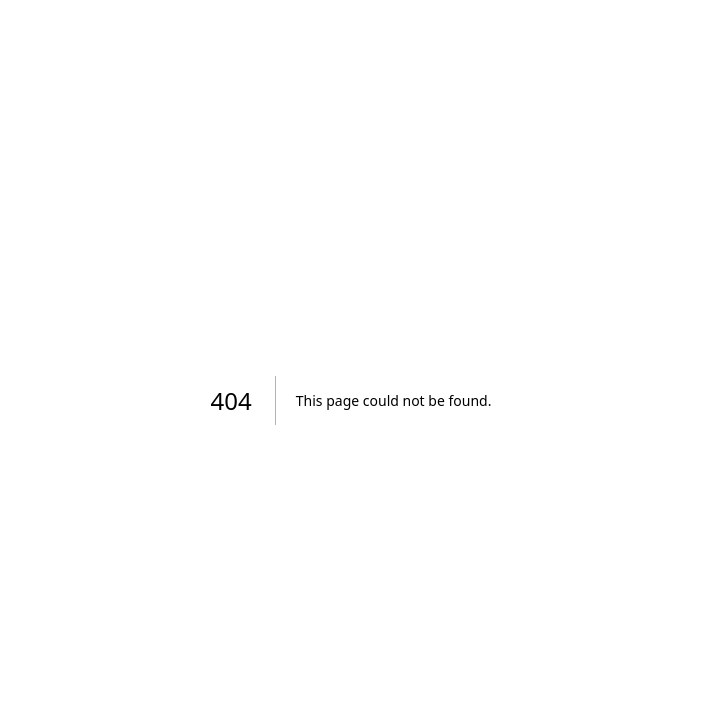
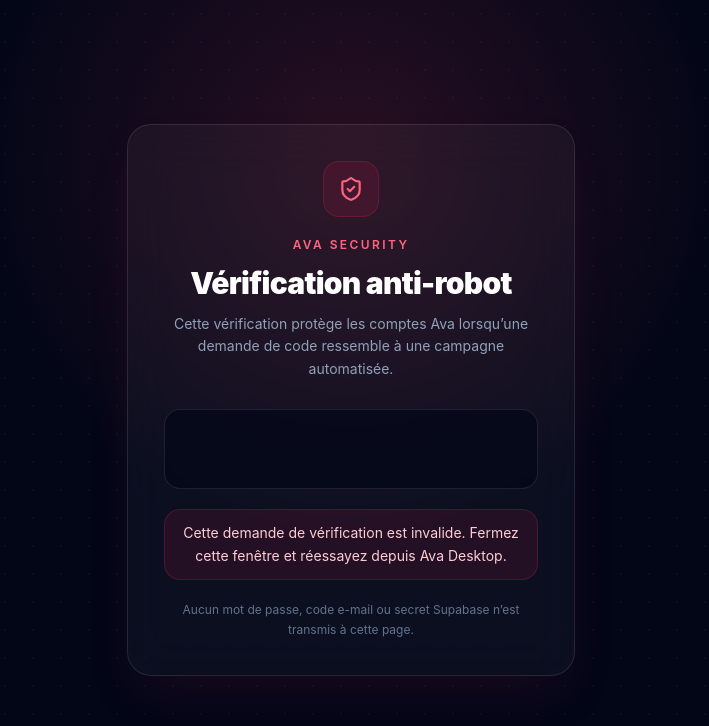
Before and after one commit to stayelles/ava-web, a Next.js app: page /security-check in a window 1280 px wide. Before the commit this address had no page. Shown: the top 726 px of the page, without its empty margins (289-998 px from the left). Built offline with nearby package versions, Linux system fonts and the light colour scheme.

Commit message:
Add Ava Turnstile security check

```diff
--- /dev/null
+++ b/app/security-check/layout.tsx
@@ -0,0 +1,10 @@
+import type { Metadata } from "next";
+
+export const metadata: Metadata = {
+  title: "Security check",
+  robots: { index: false, follow: false },
+};
+
+export default function SecurityCheckLayout({ children }: { children: React.ReactNode }) {
+  return children;
+}
--- /dev/null
+++ b/app/security-check/page.tsx
@@ -0,0 +1,120 @@
+"use client";
+
+import Script from "next/script";
+import { ShieldCheck } from "lucide-react";
+import { useCallback, useEffect, useRef, useState } from "react";
+
+declare global {
+  interface Window {
+    turnstile?: {
+      render: (target: string | HTMLElement, options: Record<string, unknown>) => string;
+      remove: (widgetId: string) => void;
+    };
+  }
+}
+
+type ChallengeConfig = {
+  siteKey: string;
+  action: "ava_desktop_otp";
+  state: string;
+};
+
+function readChallengeConfig(): ChallengeConfig | null {
+  const params = new URLSearchParams(window.location.search);
+  const siteKey = params.get("sitekey")?.trim() ?? "";
+  const action = params.get("action")?.trim() ?? "";
+  const state = params.get("state")?.trim() ?? "";
+  if (!/^[A-Za-z0-9_-]{10,100}$/.test(siteKey)) return null;
+  if (action !== "ava_desktop_otp") return null;
+  if (!/^[A-Za-z0-9_-]{32,80}$/.test(state)) return null;
+  return { siteKey, action, state };
+}
+
+export default function SecurityCheckPage() {
+  const [config, setConfig] = useState<ChallengeConfig | null>(null);
+  const [error, setError] = useState("");
+  const widgetId = useRef<string | null>(null);
+
+  useEffect(() => {
+    const parsed = readChallengeConfig();
+    if (!parsed) setError("Cette demande de vérification est invalide. Fermez cette fenêtre et réessayez depuis Ava Desktop.");
+    setConfig(parsed);
+  }, []);
+
+  const renderWidget = useCallback(() => {
+    if (!config || !window.turnstile || widgetId.current) return;
+    widgetId.current = window.turnstile.render("#ava-turnstile", {
+      sitekey: config.siteKey,
+      action: config.action,
+      theme: "dark",
+      size: "flexible",
+      appearance: "always",
+      callback: (token: string) => {
+        const callback = new URL("/security-check/callback/", window.location.origin);
+        callback.hash = new URLSearchParams({ token, state: config.state }).toString();
+        window.location.assign(callback.toString());
+      },
+      "error-callback": () => {
+        setError("La vérification n’a pas pu démarrer. Vérifiez votre connexion puis réessayez.");
+      },
+      "expired-callback": () => {
+        setError("La vérification a expiré. Fermez cette fenêtre puis relancez l’envoi du code.");
+      },
+      "timeout-callback": () => {
+        setError("La vérification a pris trop de temps. Fermez cette fenêtre puis réessayez.");
+      },
+    });
+  }, [config]);
+
+  useEffect(() => {
+    renderWidget();
+    return () => {
+      if (widgetId.current && window.turnstile) window.turnstile.remove(widgetId.current);
+      widgetId.current = null;
+    };
+  }, [renderWidget]);
+
+  return (
+    <main className="relative flex min-h-screen items-center justify-center overflow-hidden bg-[#020617] px-5 py-10 text-white">
+      <div className="absolute inset-0 bg-[radial-gradient(circle_at_50%_20%,rgba(244,63,94,0.16),transparent_42%)]" />
+      <div
+        className="absolute inset-0 opacity-40"
+        style={{
+          backgroundImage: "radial-gradient(circle, rgba(255,255,255,0.07) 1px, transparent 1px)",
+          backgroundSize: "28px 28px",
+        }}
+      />
+
+      <section className="relative w-full max-w-md rounded-3xl border border-white/10 bg-white/[0.04] p-7 text-center shadow-2xl shadow-rose-500/10 backdrop-blur-xl sm:p-9">
+        <div className="mx-auto flex h-14 w-14 items-center justify-center rounded-2xl border border-rose-500/20 bg-rose-500/10 text-rose-400">
+          <ShieldCheck size={26} />
+        </div>
+        <p className="mt-5 text-xs font-semibold uppercase tracking-[0.2em] text-rose-400">Ava Security</p>
+        <h1 className="mt-3 text-3xl font-black tracking-tight">Vérification anti-robot</h1>
+        <p className="mt-3 text-sm leading-relaxed text-slate-400">
+          Cette vérification protège les comptes Ava lorsqu’une demande de code ressemble à une campagne automatisée.
+        </p>
+
+        <div className="mt-7 min-h-20 rounded-2xl border border-white/10 bg-slate-950/70 p-4">
+          {config && <div id="ava-turnstile" className="mx-auto w-full" />}
+          {!config && !error && <p className="py-4 text-sm text-slate-500">Préparation de la vérification…</p>}
+        </div>
+
+        {error && (
+          <p role="alert" className="mt-5 rounded-2xl border border-rose-500/20 bg-rose-500/10 px-4 py-3 text-sm leading-relaxed text-rose-200">
+            {error}
+          </p>
+        )}
+        <p className="mt-5 text-xs leading-relaxed text-slate-500">
+          Aucun mot de passe, code e-mail ou secret Supabase n’est transmis à cette page.
+        </p>
+      </section>
+
+      <Script
+        src="https://challenges.cloudflare.com/turnstile/v0/api.js?render=explicit"
+        strategy="afterInteractive"
+        onLoad={renderWidget}
+      />
+    </main>
+  );
+}
--- a/package.json
+++ b/package.json
@@ -1,6 +1,6 @@
 {
   "name": "ava-web",
-  "version": "0.5.39",
+  "version": "0.5.40",
   "private": true,
   "scripts": {
     "dev": "next dev",
```
Also changed, not shown: 2 other files (tests, documents, lock files or other folders).
